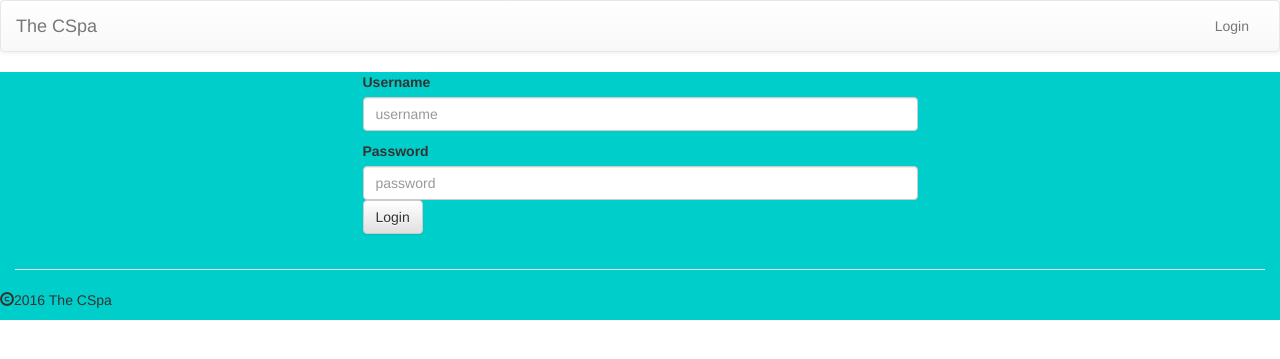
After one commit to jjcarl/cspa, a Django app: template core/templates/login.html in a window 1280 px wide. The commit adds this page. Shown: the top 359 px of the page. Run offline with Django 3.2, Linux system fonts and the light colour scheme; the template is opened without the code that fills it, so the values that code supplies are empty; some libraries are stand-ins or nearby versions.

Commit message:
finished initial templates and auth system

```diff
--- a/core/templates/base.html
+++ b/core/templates/base.html
@@ -20,7 +20,7 @@
 <body>
     <nav class="navbar navbar-default">
       <div class="container-fluid">
-        <!-- Brand and toggle get grouped for better mobile display -->
+        <!-- Brand and toggle get grouped together for mobile display -->
         <div class="navbar-header">
           <button type="button" class="navbar-toggle collapsed" data-toggle="collapse" data-target="#main-navbar-collapse" aria-expanded="false">
             <span class="sr-only">Toggle navigation</span>
@@ -33,35 +33,41 @@
         <!-- The following nav links and other content will be included in the navbar toggling -->
         <div class="collapse navbar-collapse" id="main-navbar-collapse">
           <ul class="nav navbar-nav">
+            {% if request.user.is_authenticated %}
             <li><a href="{% url 'schedule-appointment' %}">Make an Appointment</a></li>
+            {% endif %}
           </ul>
           <ul class="nav navbar-nav navbar-right">
-              <li class="dropdown">
-              <a href="#" class="dropdown-toggle" data-toggle="dropdown" role="button" aria-haspopup="true" aria-expanded="false">Management<span class="caret"></span></a>
+            {% if request.user.is_superuser %}
+            <li class="dropdown">
+            <a href="#" class="dropdown-toggle" data-toggle="dropdown" role="button" aria-haspopup="true" aria-expanded="false">Management<span class="caret"></span></a>
               <ul class="dropdown-menu">
+                <li><a href="{% url 'view-appointments' %}">View Appointments</a></li>
                 <li><a href="{% url 'make-start-time' %}">Make Start Times</a></li>
                 <li><a href="{% url 'manage-treatments' %}">Manage Treatments</a></li>
                 <li><a href="{% url 'manage-products' %}">Manage Products</a></li>
                 <li><a href="/admin/">Admin</a></li>
               </ul>
             </li>
-              <li class="dropdown">
-              <a href="#" class="dropdown-toggle" data-toggle="dropdown" role="button" aria-haspopup="true" aria-expanded="false">Dropdown <span class="caret"></span></a>
-              <ul class="dropdown-menu">
-                <li><a href="#">Action</a></li>
-                <li><a href="#">Another action</a></li>
-                <li><a href="#">Something else here</a></li>
-                <li role="separator" class="divider"></li>
-                <li><a href="#">Separated link</a></li>
-              </ul>
-            </li>
+            {% endif %}
+            {% if not request.user.is_authenticated %}
+            <li><a href="{% url 'login' %}">Login</a></li>
+            {% else %}
+            <li><a href="{% url 'logout' %}">Logout</a></li>
+            {% endif %}
           </ul>
-        </div><!-- /.navbar-collapse -->
-      </div><!-- /.container-fluid -->
+        </div><!-- These elements will be collapsed into one for mobile display -->
+      </div><!-- This will stretch the length of the window -->
     </nav>
     <div class="container-fluid" id="body-container">
         {% block content %}
         {% endblock content %}
+      <hr/>
+      <div class="row">
+        <div class="footer">
+          <p><span class="glyphicon glyphicon-copyright-mark"></span>2016 The CSpa</p>
+        </div>
+      </div>
     </div>
 </body>
 <script src="https://ajax.googleapis.com/ajax/libs/jquery/1.11.3/jquery.min.js"></script>
--- /dev/null
+++ b/core/templates/login.html
@@ -0,0 +1,19 @@
+{% extends 'base.html' %}
+
+{% block content %}
+<div class="container">
+    <div class="row">
+        <div class="col-sm-offset-3 col-sm-6">
+            <form method="post" class="form-group">
+                {% csrf_token %}
+                <label for="username-input">Username</label>
+                <input type="text" id="username-input" name="username" class="form-control" placeholder="username">
+                <p></p>
+                <label for="password-input">Password</label>
+                <input type="password" id="password-input" name="password" class="form-control" placeholder="password">
+                <button class="btn btn-default">Login</button>
+            </form>
+        </div>
+    </div>
+</div>
+{% endblock content %}
--- a/cspa/urls.py
+++ b/cspa/urls.py
@@ -22,4 +22,6 @@ urlpatterns = [
     url(r'^$', views.index, name='home'),
     url(r'^scheduling/', include('scheduling.urls')),
     url(r'^management/', include('core.urls')),
+    url(r'^login/$', views.account_login, name='login'),
+    url(r'^logout/$', views.account_logout, name='logout'),
 ]
--- /dev/null
+++ b/requirements.txt
@@ -0,0 +1 @@
+Django==1.8
--- a/scheduling/models.py
+++ b/scheduling/models.py
@@ -18,3 +18,6 @@ class Appointment(models.Model):
     creation_date = models.DateTimeField(auto_now_add=True)
     start_time = models.OneToOneField(StartTime)
     treatment = models.ForeignKey('core.Treatment')
+
+    def __str__(self):
+        return "{} with {}".format(self.start_time, self.user.username)
--- a/scheduling/urls.py
+++ b/scheduling/urls.py
@@ -4,4 +4,5 @@ from . import views
 urlpatterns = [
     url(r'^make_start_time/$', views.make_start_time, name='make-start-time'),
     url(r'^make_appointment/$', views.make_appointment, name='schedule-appointment'),
+    url(r'^view_appointment/$', views.view_appointments, name='view-appointments'),
 ]
```
Also changed, not shown: core/templates/home.html (+16 -11 lines), core/views.py (+23 -1 lines), scheduling/templates/appointments.html (added, +14 -0 lines), scheduling/views.py (+12 -14 lines).
